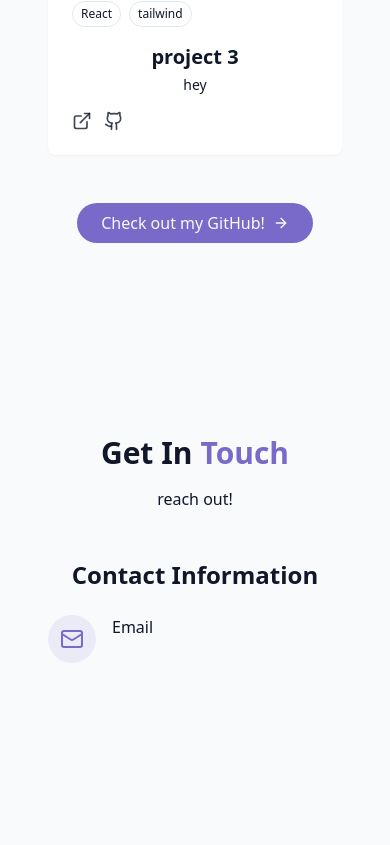
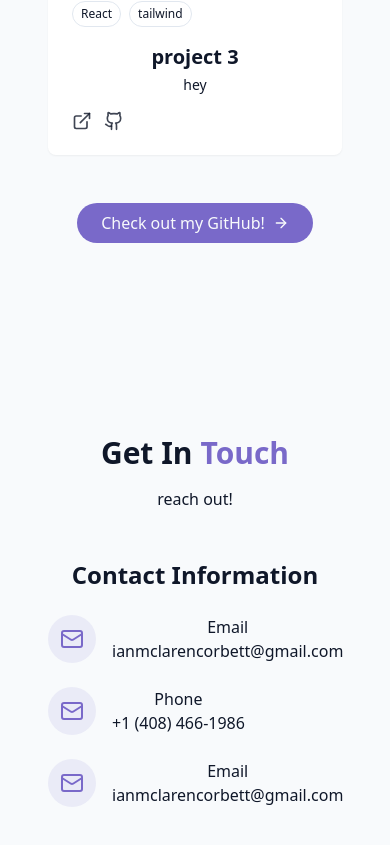
Before and after one commit to iancorbett/reactPortfolio, a React (Vite) app: page / in a window 390 px wide. Shown: the part 5391-6236 px from the top of the page. Before the commit the page ends 6150 px from the top, so only its background shows below. Built offline with nearby package versions, Linux system fonts and the light colour scheme.

Commit message:
add phone #

```diff
--- a/src/components/ContactSection.jsx
+++ b/src/components/ContactSection.jsx
@@ -28,9 +28,31 @@ export const ContactSection = () => {
                             <Mail className="h-6 w-6 text-primary"/>
                         </div>
                         <div>
-                            <h4>Email</h4>
-                            <a href="mailto:ianmclarencorbett@gmail.com">
-
+                            <h4 className="font-medium">Email</h4>
+                            <a href="mailto:ianmclarencorbett@gmail.com" className="text-muted-foreground hover:text-primary transition-colors">
+                                ianmclarencorbett@gmail.com
+                            </a>
+                        </div>
+                    </div>
+                    <div className="flex items-start space-x-4">
+                        <div className="p-3 rounded-full bg-primary/10">
+                            <Mail className="h-6 w-6 text-primary"/>
+                        </div>
+                        <div>
+                            <h4 className="font-medium">Phone</h4>
+                            <a href="tel:+14084661986" className="text-muted-foreground hover:text-primary transition-colors">
+                                +1 (408) 466-1986
+                            </a>
+                        </div>
+                    </div>
+                    <div className="flex items-start space-x-4">
+                        <div className="p-3 rounded-full bg-primary/10">
+                            <Mail className="h-6 w-6 text-primary"/>
+                        </div>
+                        <div>
+                            <h4 className="font-medium">Email</h4>
+                            <a href="mailto:ianmclarencorbett@gmail.com" className="text-muted-foreground hover:text-primary transition-colors">
+                                ianmclarencorbett@gmail.com
                             </a>
                         </div>
                     </div>
```
